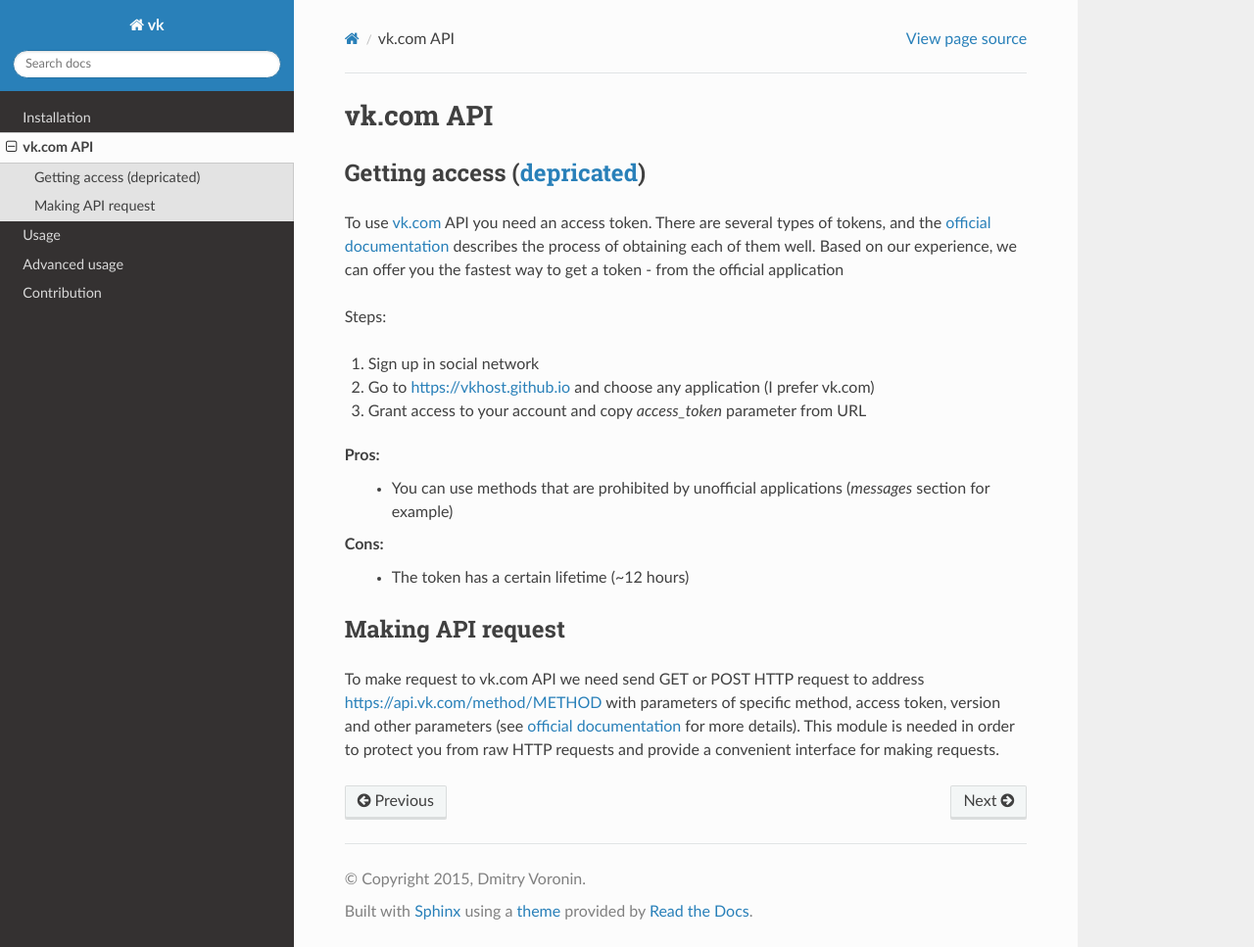
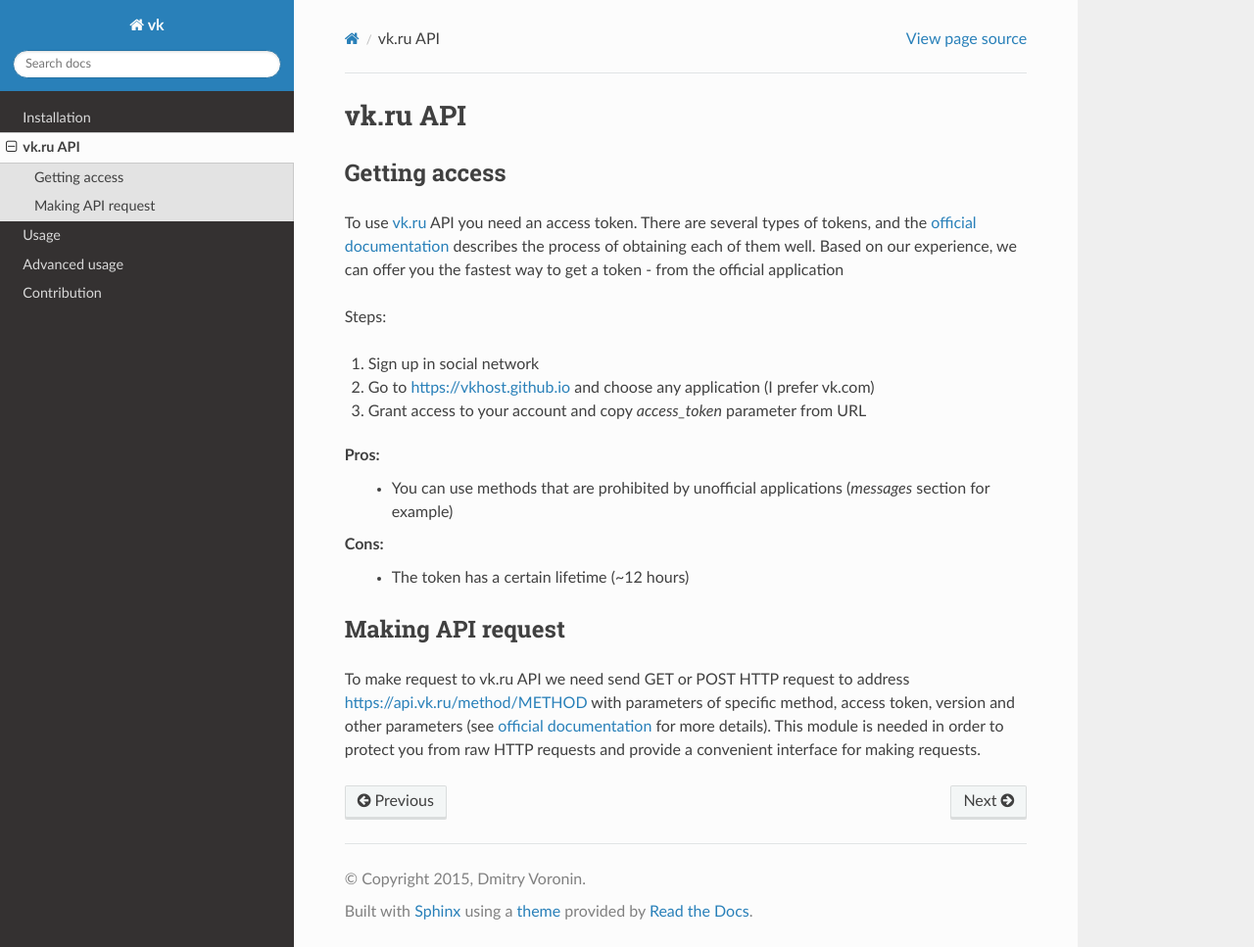
Before and after one commit to voronind/vk, a Sphinx documentation site: the page built from docs/vk-api.rst, in a window 1280 px wide and 967 px high. Shown: the whole window at 98% size. Built offline with Sphinx 7.4.7 and the Read the Docs theme 3.1.0, drawn with Linux system fonts in a browser that asks for light colours.

Commit message:
Replace vk.com domain with vk.ru in docs

```diff
--- a/docs/vk-api.rst
+++ b/docs/vk-api.rst
@@ -1,13 +1,13 @@
-vk.com API
+vk.ru API
 ==========
 
 
 .. _`Getting access`:
 
-Getting access (`depricated <https://github.com/vkhost/vkhost.github.io/issues/4>`__)
+Getting access
 --------------
 
-To use `vk.com <vk.com>`__ API you need an access token. There are several types of tokens, and the `official documentation <https://dev.vk.com/api/access-token/getting-started>`__ describes the process of obtaining each of them well. Based on our experience, we can offer you the fastest way to get a token - from the official application
+To use `vk.ru <vk.ru>`__ API you need an access token. There are several types of tokens, and the `official documentation <https://dev.vk.ru/api/access-token/getting-started>`__ describes the process of obtaining each of them well. Based on our experience, we can offer you the fastest way to get a token - from the official application
 
 Steps:
 
@@ -26,4 +26,4 @@ Cons:
 Making API request
 ------------------
 
-To make request to vk.com API we need send GET or POST HTTP request to address https://api.vk.com/method/METHOD with parameters of specific method, access token, version and other parameters (see `official documentation <https://dev.vk.com/api/api-requests>`__ for more details). This module is needed in order to protect you from raw HTTP requests and provide a convenient interface for making requests.
+To make request to vk.ru API we need send GET or POST HTTP request to address https://api.vk.ru/method/METHOD with parameters of specific method, access token, version and other parameters (see `official documentation <https://dev.vk.ru/api/api-requests>`__ for more details). This module is needed in order to protect you from raw HTTP requests and provide a convenient interface for making requests.
```
